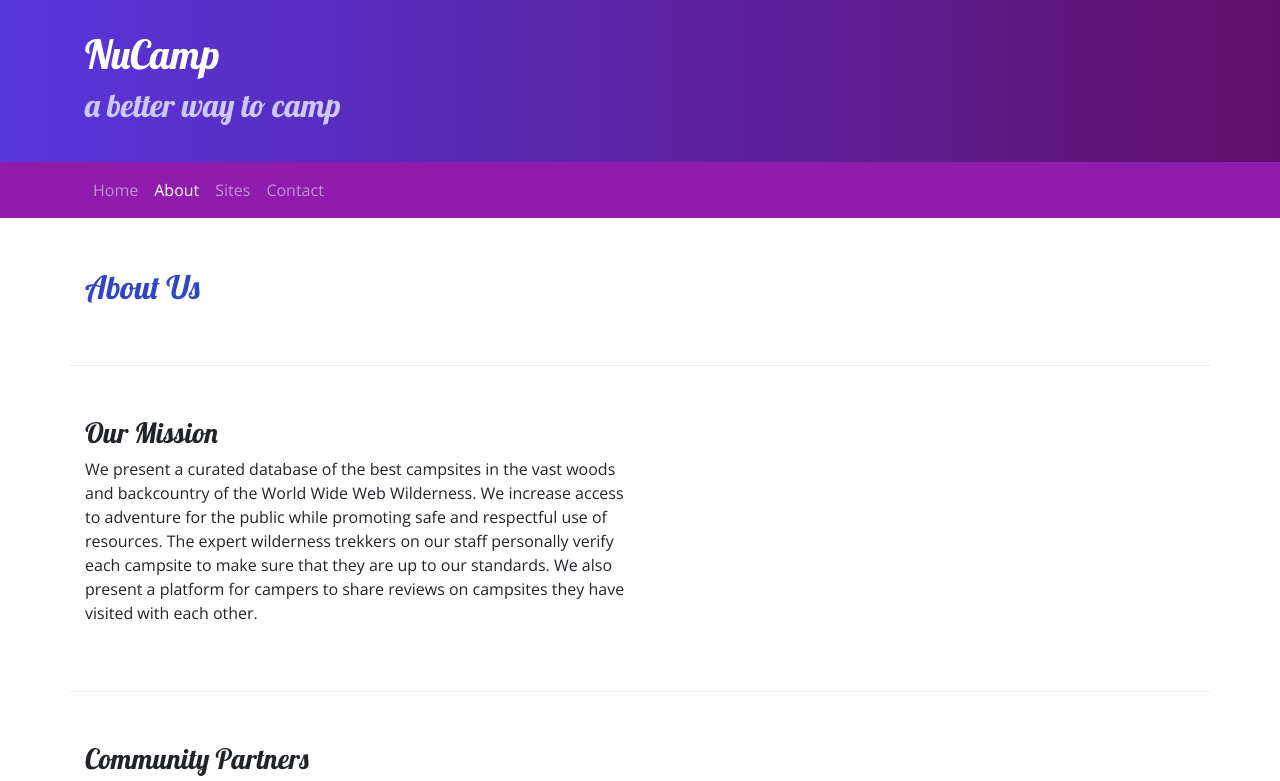
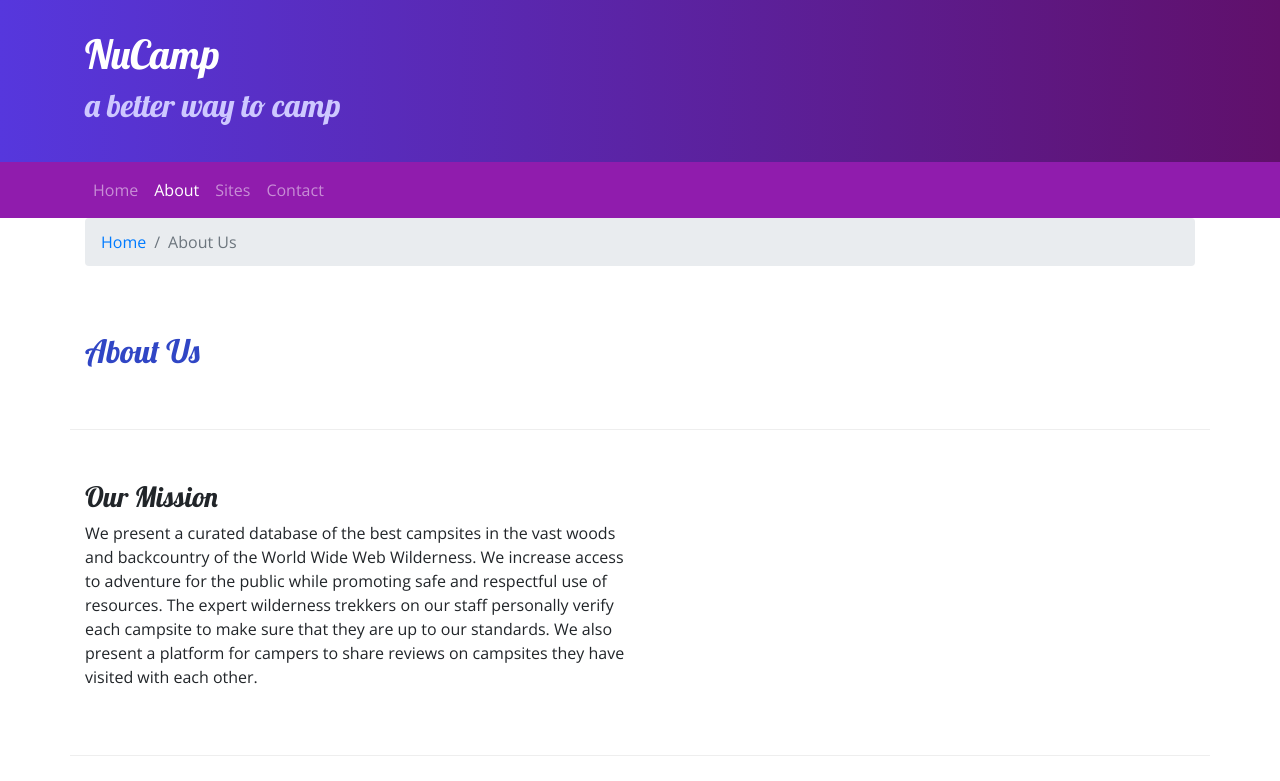
Before and after one commit to ferispeakscode/nucamp-bootstrap, a website: page aboutus.html in a window 1280 px wide. Shown: the top 781 px of the page. Drawn offline with nearby package versions, Linux system fonts and the light colour scheme.

Commit message:
Added breadcrumbs to aboutus.html

```diff
--- a/aboutus.html
+++ b/aboutus.html
@@ -44,6 +44,17 @@
             </div>
         </div>
     </nav>
+
+    <div class="container">
+        <div class="row">
+            <div class="col">
+                <ol class="breadcrumb">
+                    <li class="breadcrumb-item"><a href="index.html">Home</a></li>
+                    <li class="breadcrumb-item active">About Us</li>
+                </ol>
+            </div>
+        </div>
+    </div>
 
     <div>
         <div class="container">
```
Also changed, not shown: index.html (+1 -1 lines).
